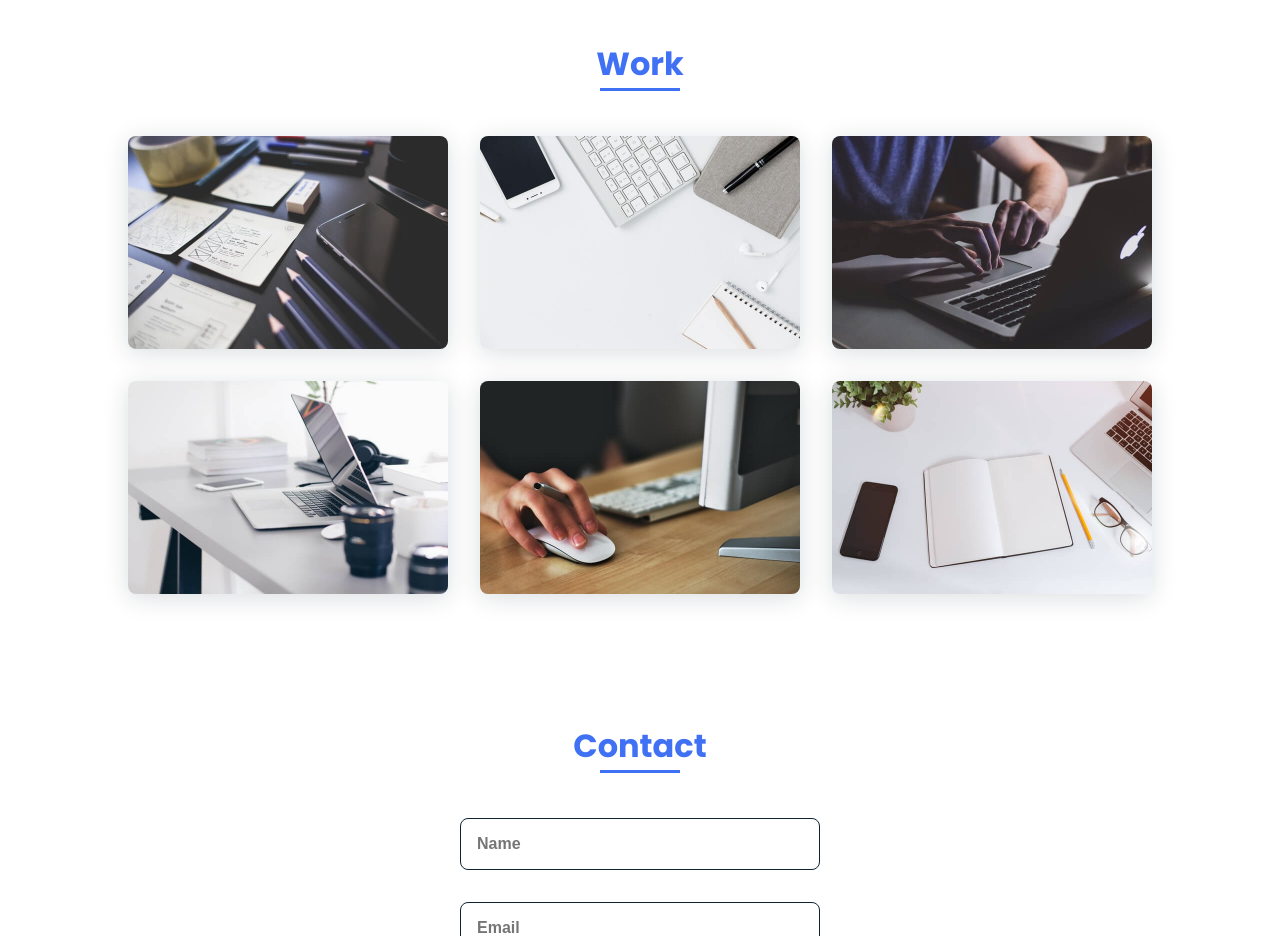
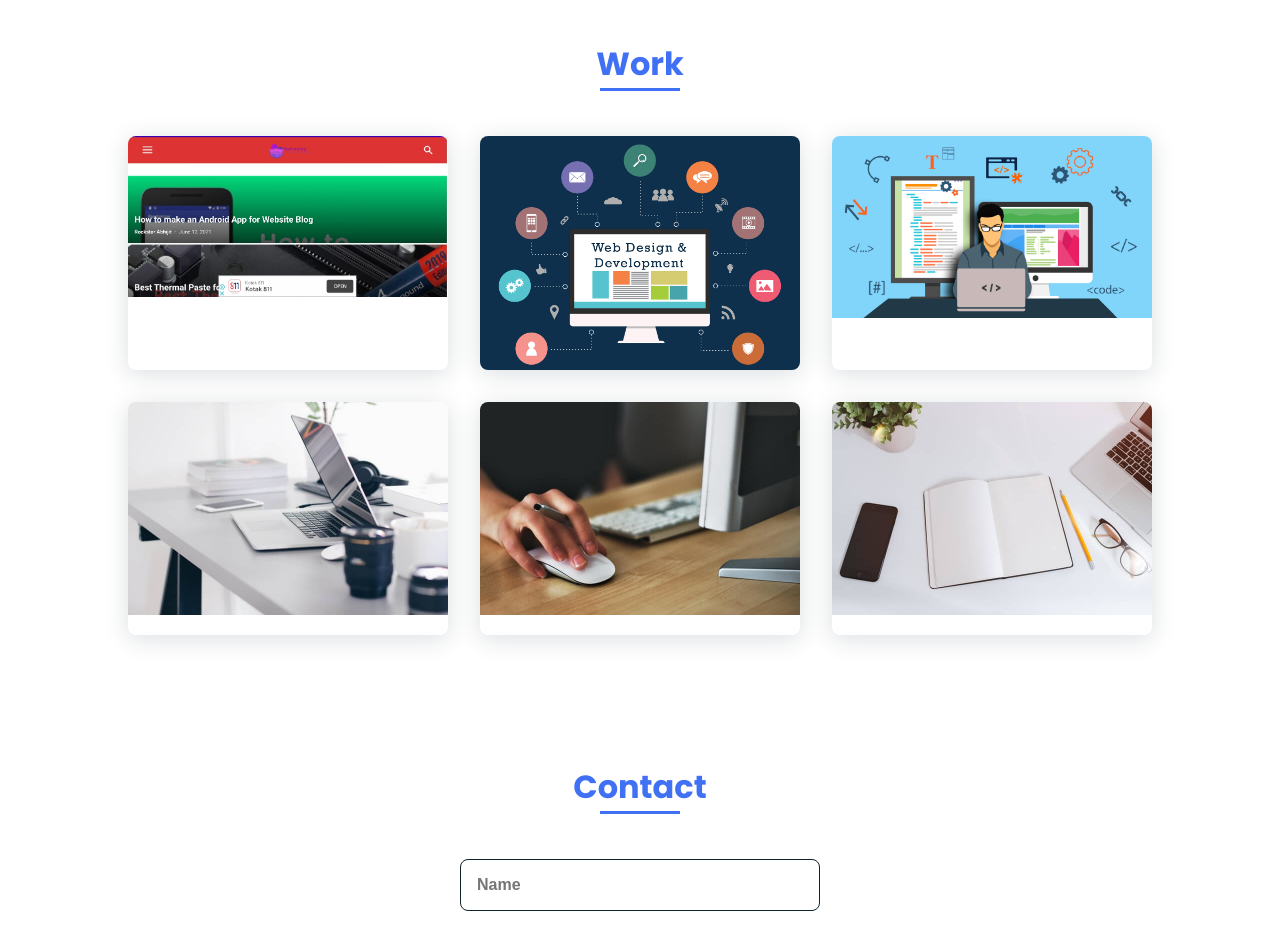
Before and after one commit to rockstarabhijit0/rockstarabhijit.github.io, a plain HTML site: page index.html in a window 1280 px wide. Shown: the part 2160-3096 px from the top of the page. Drawn offline with nearby package versions, Linux system fonts and the light colour scheme.

Commit message:
Update index.html

```diff
--- a/index.html
+++ b/index.html
@@ -148,13 +148,13 @@
 
                 <div class="work__container bd-grid">
                     <div class="work__img">
-                        <img src="assets/img/work1.jpg" alt="">
+                        <img src="assets/img/techisblogdc.jpg" alt="">
                     </div>
                     <div class="work__img">
-                        <img src="assets/img/work2.jpg" alt="">
+                        <img src="assets/img/Websites.png" alt="">
                     </div>
                     <div class="work__img">
-                        <img src="assets/img/work3.jpg" alt="">
+                        <img src="assets/img/Web.jpg" alt="">
                     </div>
                     <div class="work__img">
                         <img src="assets/img/work4.jpg" alt="">
```
